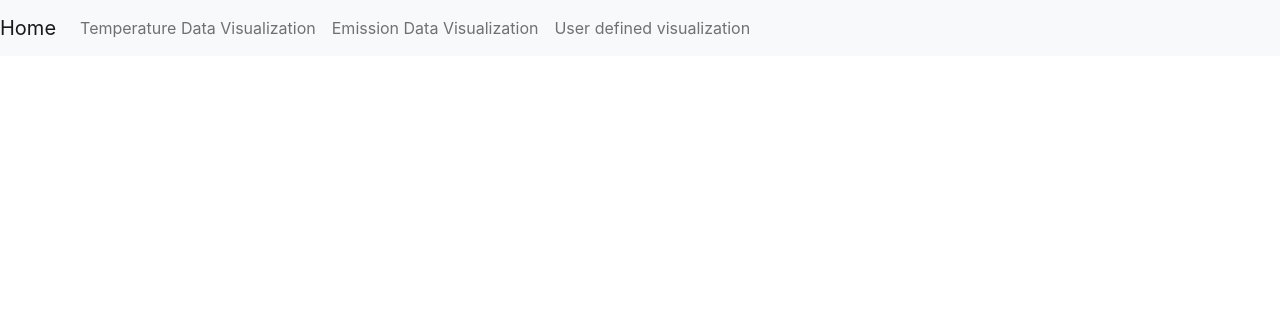
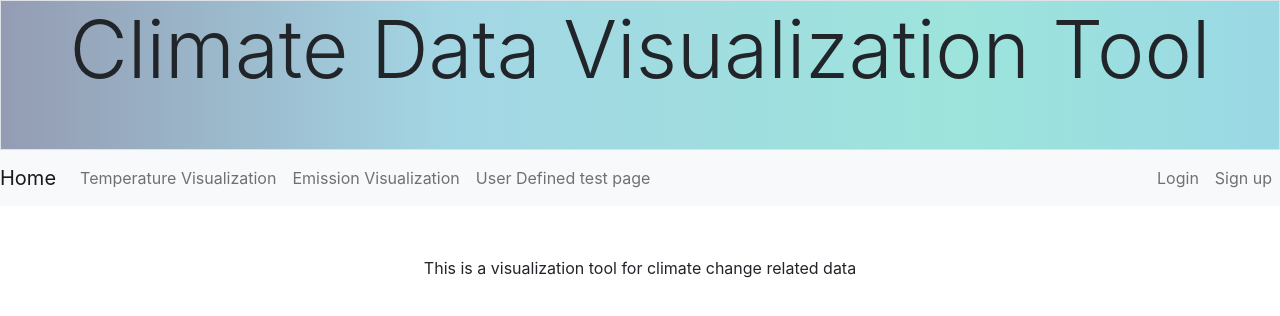
Before and after one commit to tvt21spogroup11weatherdata/Climate-Data-Visualization-Tool, a React (Create React App) app in the folder climatedataapp/: page / in a window 1280 px wide. Shown: the top 316 px of the page. Built offline with nearby package versions, Linux system fonts and the light colour scheme.

Commit message:
prototype login & signup views

```diff
--- a/climatedataapp/src/App.css
+++ b/climatedataapp/src/App.css
@@ -24,6 +24,23 @@
   color: white;
 }
 
+#header {
+    background:linear-gradient(90deg, rgba(148,156,179,1) 0%, rgba(163,214,228,1) 35%, rgba(157,228,220,1) 75%, rgba(154,216,228,1) 100%);
+    height: 150px;
+    width: 100%;
+    align-items: center;
+    background-size: cover;
+    text-align: center;
+}
+
+#title{
+    vertical-align:middle;
+}
+
+#buffer {
+    height: 50px;
+}
+
 #content {
     width: 100%;
 }
--- a/climatedataapp/src/App.js
+++ b/climatedataapp/src/App.js
@@ -1,21 +1,29 @@
-import logo from './logo.svg';
 import './App.css';
 import VisualizeTempData from './components/Visualizations/VisualizeTempData';
 import VisualizeEmissionData from './components/Visualizations/VisualizeEmissionData';
 import VisualizeUserDefined from './components/Visualizations/VisualizeUserDefined';
 import { Route, Routes } from 'react-router-dom';
 import Navigation from './components/Navigation';
+import LoginForm from './components/LoginForm';
+import SignupForm from './components/SignupForm';
+import Header from './components/Header';
+import Home from './components/Home';
 
 function App() {
 
     return (
         <>
+        <Header/>
         <Navigation/>
+        <div id="buffer"></div>
         <div className="App" id="content">
             <Routes>
+                <Route path="/" element={<Home/>} />
                 <Route path="/temp" element={<VisualizeTempData/>} />
                 <Route path="/emission" element={<VisualizeEmissionData/>} />
                 <Route path="/custompath" element={<VisualizeUserDefined/>} />
+                <Route path="/login" element={<LoginForm/>} />
+                <Route path="/signup" element={<SignupForm/>} />
             </Routes>
         </div>
         </>
--- /dev/null
+++ b/climatedataapp/src/components/Header.js
@@ -0,0 +1,11 @@
+export default function Header(){
+    return(
+        <div id='header' class="border">
+            <div id='titles'>
+                <h1 class="display-1" id="title">
+                    Climate Data Visualization Tool
+                </h1>
+            </div>
+        </div>
+    )
+}
--- /dev/null
+++ b/climatedataapp/src/components/Home.js
@@ -0,0 +1,7 @@
+export default function Home(){
+    return(
+        <div>
+            This is a visualization tool for climate change related data
+        </div>
+    )
+}
--- /dev/null
+++ b/climatedataapp/src/components/LoginForm.js
@@ -0,0 +1,12 @@
+export default function LoginForm(){
+    return(
+        <div>
+            <h1>Login</h1>
+            <form>
+                <p><input type="text" placeholder="Username" required></input></p>
+                <p><input type="text" placeholder="Password" required></input></p>
+                <p><input type="submit" value="Login"/></p>
+            </form>
+        </div>
+    )
+}
--- a/climatedataapp/src/components/Navigation.js
+++ b/climatedataapp/src/components/Navigation.js
@@ -1,21 +1,30 @@
 export default function Navbar(){
     return (
-        <nav className="navbar navbar-expand-lg navbar-light bg-light">
+<nav className="navbar navbar-expand-lg navbar-light bg-light">
   <a className="navbar-brand" href="/">Home</a>
   <button className="navbar-toggler" type="button" data-toggle="collapse" data-target="#navbarSupportedContent" aria-controls="navbarSupportedContent" aria-expanded="false" aria-label="Toggle navigation">
     <span className="navbar-toggler-icon"></span>
   </button>
 
-  <div className="collapse navbar-collapse" id="navbarSupportedContent">
+  <div data-bs-toggle="collapse" class="collapse navbar-collapse" id="navbarSupportedContent">
     <ul className="navbar-nav mr-auto">
-      <li className="nav-item active">
-        <a className="nav-link" href="/temp">Temperature Data Visualization<span className="sr-only"></span></a>
+
+        <li className="nav-item">
+            <a className="nav-link" href="/temp">Temperature Visualization</a>
+        </li>
+        <li className="nav-item">
+            <a className="nav-link" href="/emission">Emission Visualization</a>
+        </li>
+        <li className="nav-item">
+            <a className="nav-link" href="/adjsaskfjak">User Defined test page</a>
+        </li>
+    </ul>
+    <ul className="navbar-nav ms-auto">
+      <li className="nav-item">
+        <a className="nav-link" href="/login">Login</a>
       </li>
-      <li className="nav-item active">
-        <a className="nav-link" href="/emission">Emission Data Visualization<span className="sr-only"></span></a>
-      </li>
-      <li className="nav-item active">
-        <a className="nav-link" href="/dsfsdf">User defined visualization<span className="sr-only"></span></a>
+      <li className="nav-item">
+        <a className="nav-link" href="/signup">Sign up</a>
       </li>
     </ul>
   </div>
--- /dev/null
+++ b/climatedataapp/src/components/SignupForm.js
@@ -0,0 +1,12 @@
+export default function SignupForm(){
+    return(
+        <div>
+            <h1>Sign up</h1>
+            <form>
+                <p><input type="text" placeholder="Username" required></input></p>
+                <p><input type="text" placeholder="Password" required></input></p>
+                <p><input type="submit" value="Sign up"/></p>
+            </form>
+        </div>
+    )
+}
```
Also changed, not shown: climatedataapp/src/components/Login.js (deleted), climatedataapp/src/components/Signup.js (deleted).
